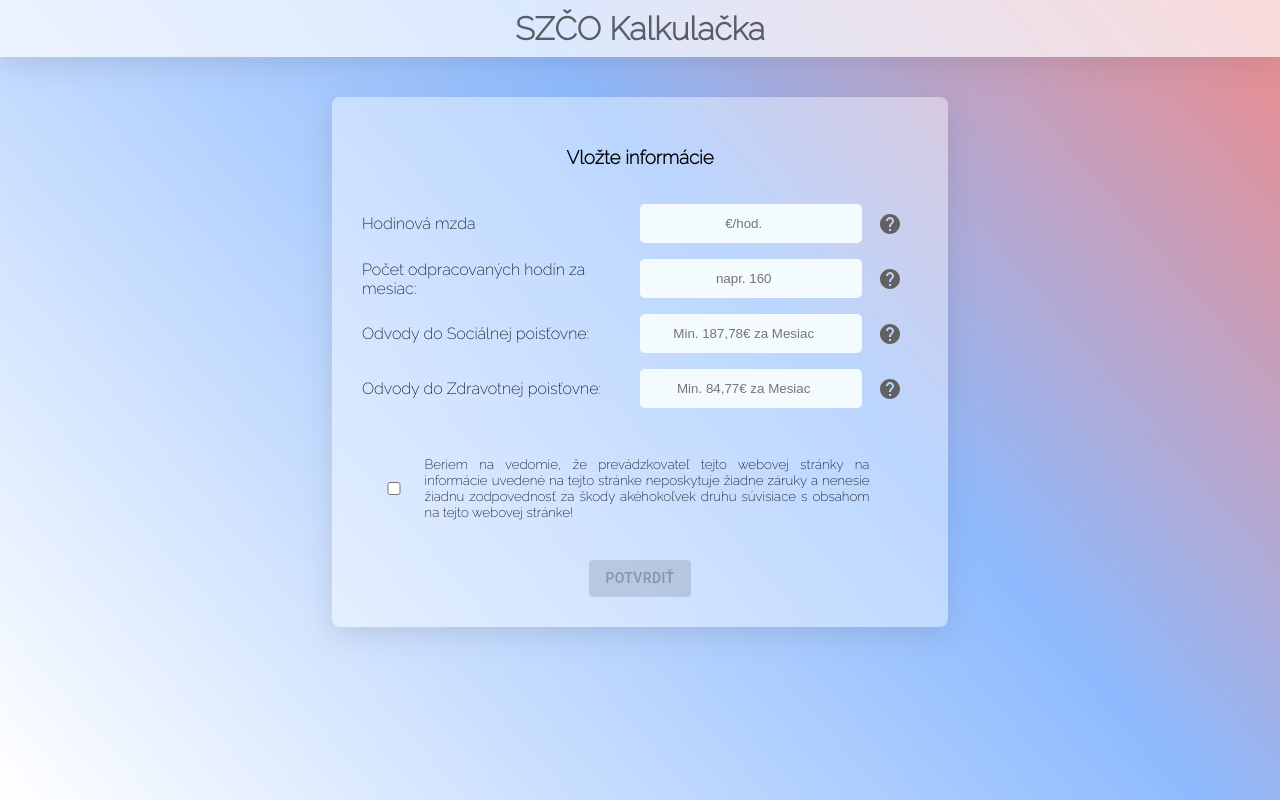
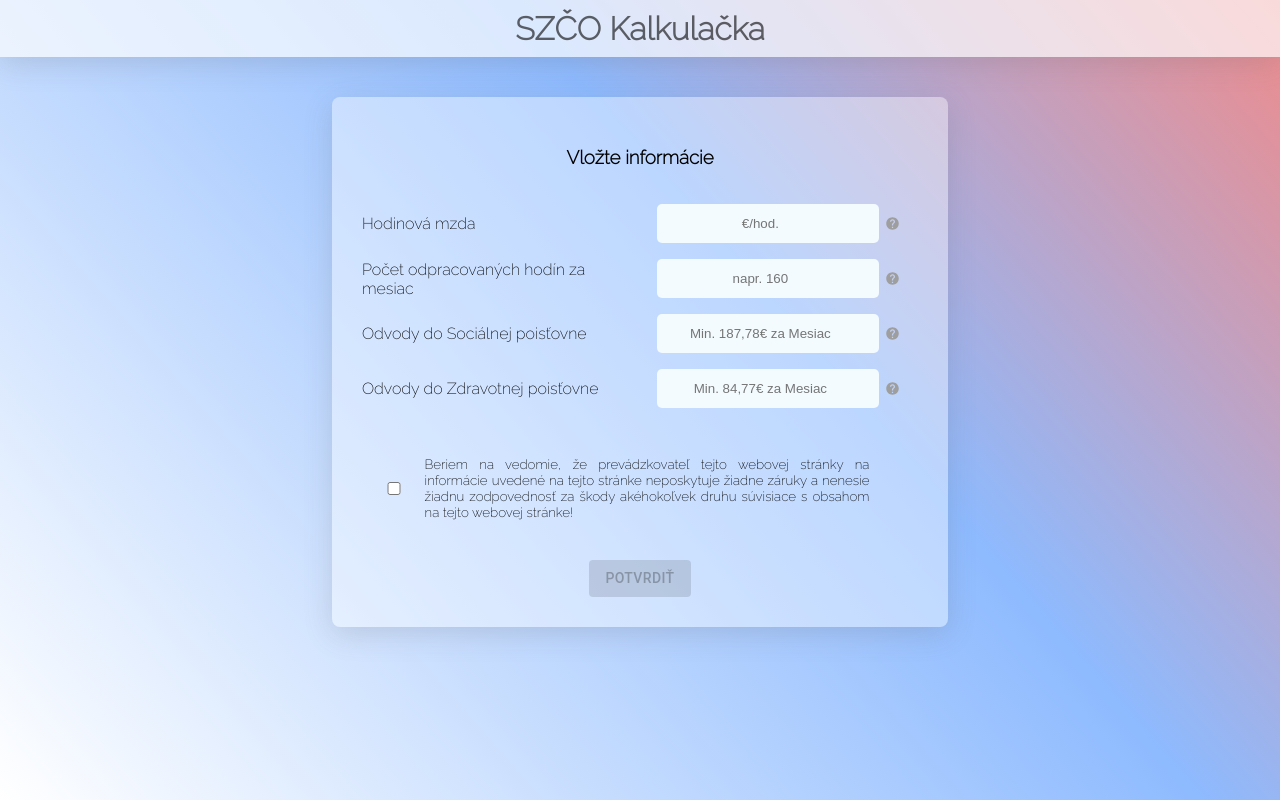
Before and after one commit to ort01/SZCO, a React (Vite) app: page / in a window 1280 px wide. Built offline with nearby package versions, Linux system fonts and the light colour scheme; a web font is replaced by a local one.

Commit message:
tooltip smaller

```diff
--- a/src/Components/Calculator.tsx
+++ b/src/Components/Calculator.tsx
@@ -12,8 +12,8 @@ export function Calculator() {
     const getTooltip = (tooltipText: string): ReactJSXElement => {
         return (
             <Tooltip className='tooltip' title={tooltipText}>
-                <IconButton sx={{ color: grey[700] }}>
-                    <HelpIcon />
+                <IconButton sx={{ color: grey[500] }}>
+                    <HelpIcon sx={{ fontSize: 15 }} />
                 </IconButton>
             </Tooltip>
         )
@@ -37,21 +37,21 @@ export function Calculator() {
                     type='number'
                 />
                 {getTooltip("Ponúkaná hodinová mzda bez akýchkoľvek úprav.")}
-                <label className='left-col'>Počet odpracovaných hodín za mesiac:</label>
+                <label className='left-col'>Počet odpracovaných hodín za mesiac</label>
                 <input className='right-col'
                     name="Hours"
                     placeholder="napr. 160"
                     type='number'
                 />
                 {getTooltip("Počet hodín reálne odpracovaných za jeden mesiac.")}
-                <label className='left-col'>Odvody do Sociálnej poisťovne:</label>
+                <label className='left-col'>Odvody do Sociálnej poisťovne</label>
                 <input className='right-col'
                     name="Social"
                     placeholder="Min. 187,78€ za Mesiac"
                     type='number'
                 />
                 {getTooltip("Výška odvodov do sociálnej poisťovne. V prvý rok podnikania sa odvody do sociálnej poisťovne neplatia. Výška odvodov určuje aj mieru sociálnej starostlivosti v prípade nezamestnanosti alebo pracovnej neschonosti.")}
-                <label className='left-col'>Odvody do Zdravotnej poisťovne:</label>
+                <label className='left-col'>Odvody do Zdravotnej poisťovne</label>
                 <input className='right-col'
                     name="Health"
                     placeholder="Min. 84,77€ za Mesiac"
--- a/src/Components/calculator.scss
+++ b/src/Components/calculator.scss
@@ -34,12 +34,14 @@ input[type=number]:focus {
     display: flex;
     flex-direction: row;
     flex-wrap: wrap;
-    justify-content: space-between;
+    justify-content: flex-start;
     align-items: center;
+
 
     .left-col {
         width: 50%;
         text-align: start;
+        margin-right: 3%;
     }
 
     .right-col {
@@ -47,14 +49,11 @@ input[type=number]:focus {
     }
 
     .tooltip {
-        width: 10%;
+        width: 0%;
+        margin-left: 1%;
+    }
 
 
-        .help-icon{
-            height: 15px;
-            width: 15px;
-        }
-    }
 }
 
 #warranty-limitation {
@@ -77,8 +76,8 @@ input[type=number]:focus {
     input {
         width: 10%;
     }
+}
 
-}
 
 @media screen and (max-width: 600px) {
     .form {
```
